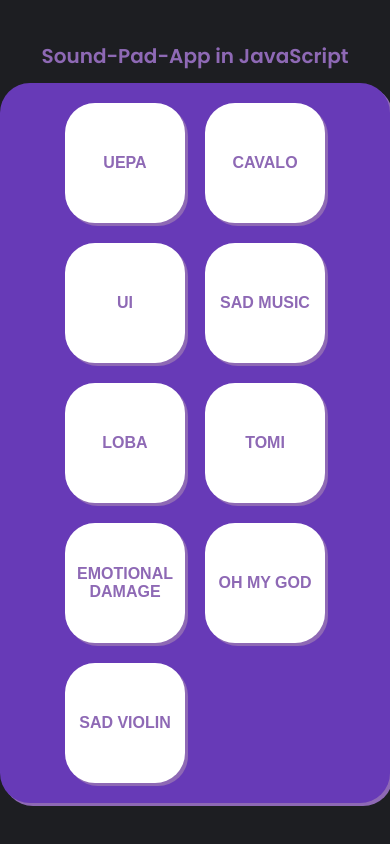
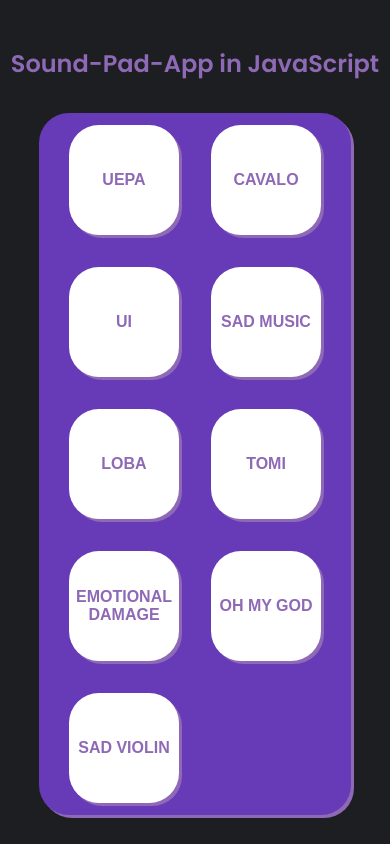
Before and after one commit to Wedgles97/sound-pad, a plain HTML site: page index.html in a window 390 px wide. Drawn offline with Linux system fonts and the light colour scheme.

Commit message:
css change

```diff
--- a/css/style.css
+++ b/css/style.css
@@ -60,7 +60,7 @@ h1 {
   box-shadow: 3px 3px 0 var(--first-color);
   border-radius: 30px;
   display: grid;
-  gap: 20px;
+  gap: 1.25rem;
   grid-template-columns: repeat(3, 1fr);
   padding: 1.25rem;
 }
@@ -84,27 +84,46 @@ h1 {
   color: var(--second-color);
 }
 
-
-@media screen and (max-width: 400px){
+/*=============== RESPONSIVO ===============*/
+@media screen and (max-width: 360px){
   h1{
-    margin-bottom: .75rem;
-    font-size: 1.25rem;
+    font-size: .60rem;
     align-items: center;
   }
-
   .sound__table {
-    width: 100vw;
+    width: 50vw;
     grid-template-columns: auto auto;
     justify-content: center;
+  }
+}
+
+@media screen and (max-width: 450px){
+  h1{
+    margin-top: 1rem;
+    font-size: 1.5rem;
+    align-items: center;
+  }
+  .sound__table {
+    width: 80vw;
+    grid-template-columns: auto auto;
+    justify-content: center;
+    gap: 2rem;
+  }
+  .sound__key{
+    font-size: .75rem;
   }
 }
 @media screen and (max-width: 598px){
   h1{
     text-align: center;
+    font-size: 1.5rem;
   }
-
   .sound__table {
-    justify-content: center;
-    justify-content: center;
+    padding: .75rem;
+  }
+  .sound__key{
+    height: 110px;
+    width: 110px;
+    font-size: 1rem;
   }
 }
```
